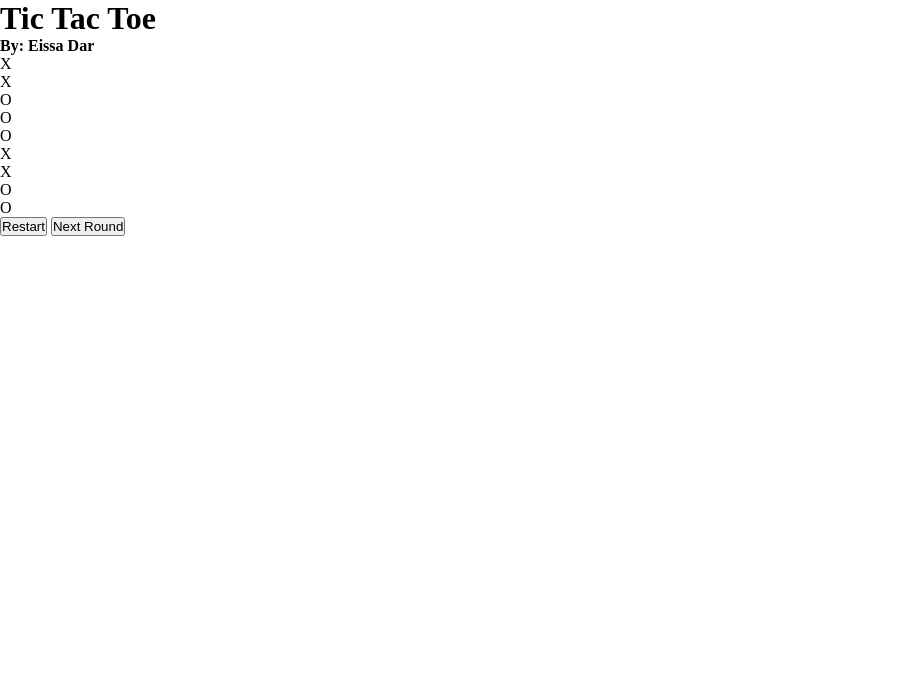
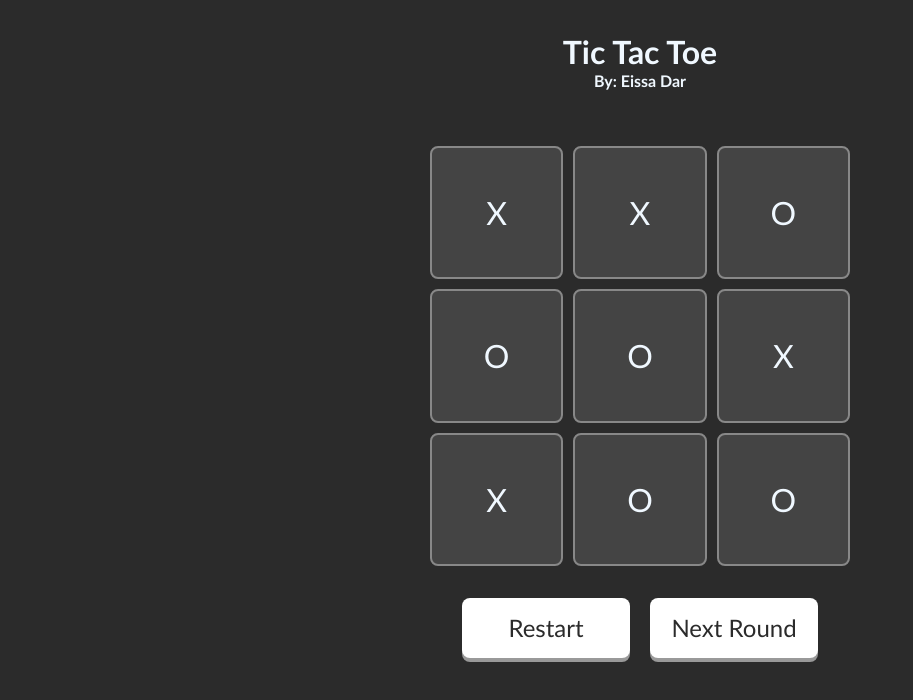
Before and after one commit to Appropriate32/Tic-Tac-Toe, a plain HTML site: page index.html in a window 1280 px wide. Shown: the whole page, without its empty margins (0-913 px from the left). Drawn offline with Linux system fonts and the light colour scheme.

Commit message:
Styled the markup

```diff
--- a/styles.css
+++ b/styles.css
@@ -3,3 +3,78 @@
     margin: 0;
     padding: 0;
 }
+
+body {
+    background-color: #2b2b2b;
+    color: aliceblue;
+    font-family: 'Gill Sans', 'Gill Sans MT', Calibri, 'Trebuchet MS', sans-serif;
+    display: flex;
+    flex-direction: column;
+    align-items: center;
+    gap: 2rem;
+    min-height: 100vh;
+    padding-top: 2rem;
+}
+
+.heading {
+    text-align: center;
+}
+
+.grid-container {
+    display: grid;
+    grid-template-columns: repeat(3, 1fr);
+    gap: 10px;
+    width: min(420px, 90vw);
+    margin-top: 1.5rem;
+}
+
+.cell {
+    background-color: #444;
+    border: 2px solid #888;
+    display: flex;
+    justify-content: center;
+    align-items: center;
+    font-size: 2rem;
+    cursor: pointer;
+    border-radius: 8px;
+    transition: background 0.2s ease;
+    aspect-ratio: 1 / 1;
+}
+
+.cell:hover {
+    background-color: #555;
+}
+
+.controls {
+    width: 100%;
+    display: flex;
+    justify-content: center;
+    align-items: center;
+    gap: 20px;
+}
+
+.controls button {
+    border-radius: 8px;
+    border: none;
+    font-size: 1.5rem;
+    font-family: 'Trebuchet MS', sans-serif;
+    height: 2.5em;
+    width: 7em;
+    cursor: pointer;
+    background-color: #fff;
+    color: #2b2b2b;
+    transition: all 0.2s ease;
+    box-shadow: 0 4px 0 #999;
+
+}
+
+.controls button:hover {
+    background-color: #f1f1f1;
+    transform: translateY(-3px);
+    box-shadow: 0 6px 8px rgba(255, 255, 255, 0.2);
+}
+
+.controls button:active {
+    transform: translateY(0);
+    box-shadow: 0 2px 0 #666;
+}
```
